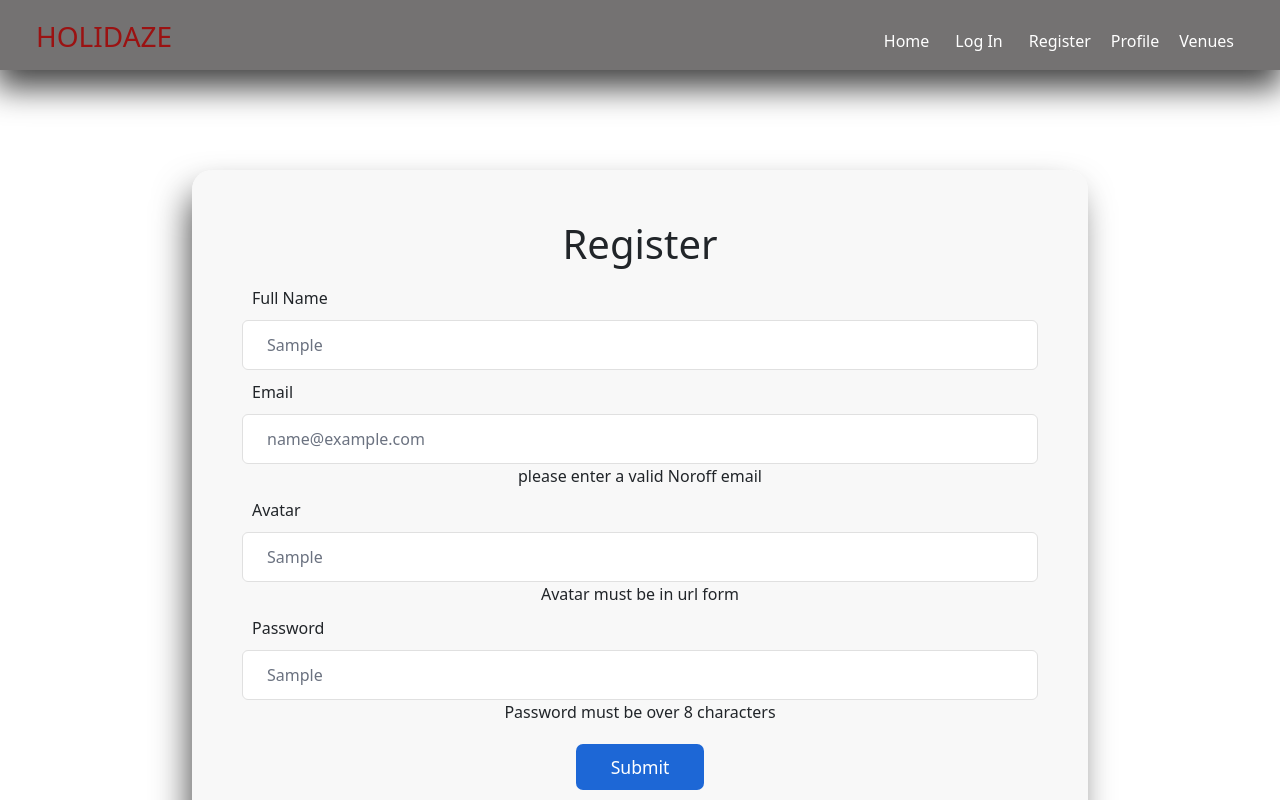
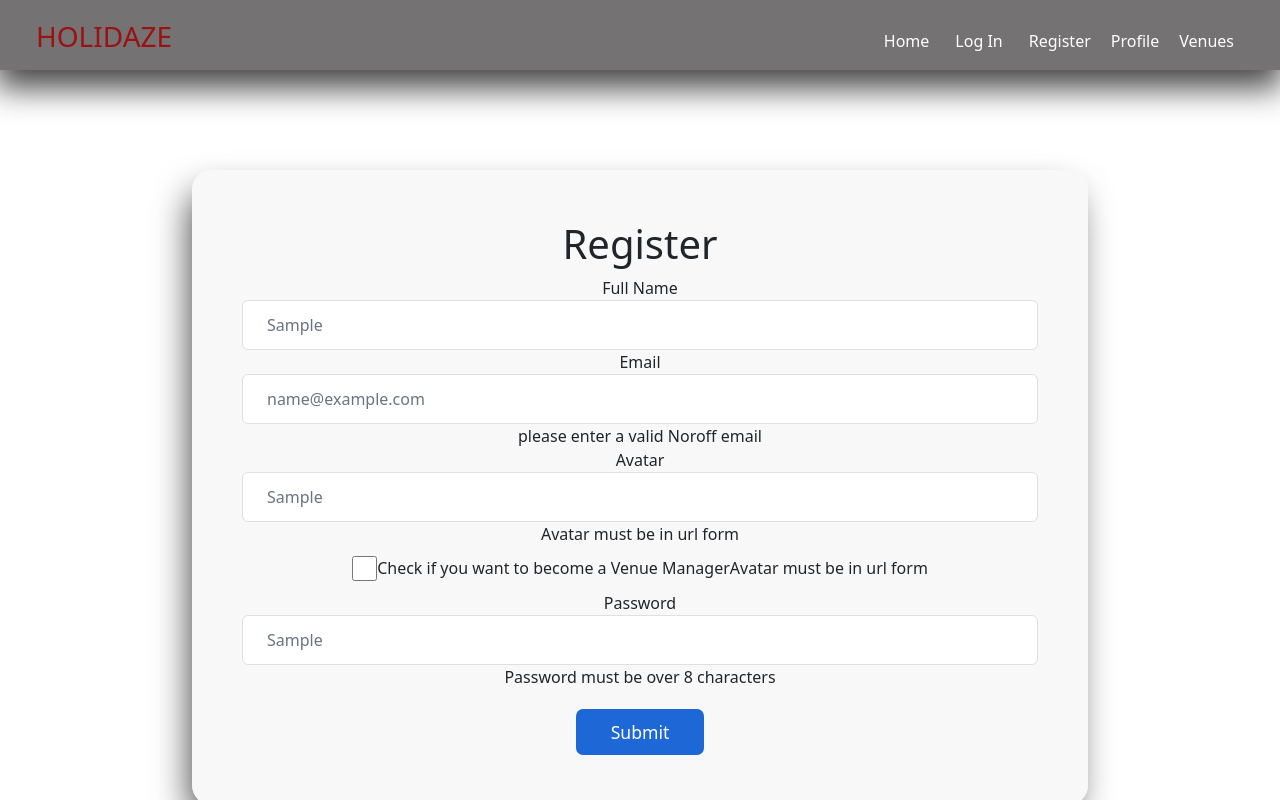
Before and after one commit to SaraRFerrer/Project-Exam-2, a React (Create React App) app: page /register in a window 1280 px wide. Both pictures are taken after typing "Sample", "name@example.com", "Sample", "Sample" into the empty fields and a click on the button "Submit". Shown: the top 800 px of the page. Built offline with nearby package versions, Linux system fonts and the light colour scheme.

Commit message:
venue manager, user venues

```diff
--- /dev/null
+++ b/src/components/cards/UserVenuesCard.jsx
@@ -0,0 +1,21 @@
+import React from "react";
+import { Link } from "react-router-dom";
+import styles from "../../styles/recent.module.css";
+
+import Card from "react-bootstrap/Card";
+
+function VenuesCard(props) {
+  const { id, media } = props;
+  return (
+    <Card className={styles.card}>
+      <div>
+        <img src={media} alt="" className={styles.gridImg} />
+        <Link to={`/specific/${id}`} className={styles.banner}>
+          MANAGE
+        </Link>
+      </div>
+    </Card>
+  );
+}
+
+export default VenuesCard;
--- a/src/pages/profile/profile.js
+++ b/src/pages/profile/profile.js
@@ -2,6 +2,7 @@ import React from "react";
 import Avatar from "./avatar";
 import Bookings from "./bookings";
 import CreateVenue from "./create";
+import UserVenues from "./venues";
 import styles from "../../styles/profile.module.css";
 
 function Profile() {
@@ -11,6 +12,7 @@ function Profile() {
       <Avatar />
       <Bookings />
       <CreateVenue />
+      <UserVenues />
     </div>
   );
 }
--- a/src/pages/profile/venues.js
+++ b/src/pages/profile/venues.js
@@ -0,0 +1,60 @@
+import React, { useState, useEffect } from "react";
+import styles from "../../styles/profile.module.css";
+import UserVenuesCard from "../../components/cards/UserVenuesCard";
+import Container from "react-bootstrap/Container";
+import Row from "react-bootstrap/Row";
+import Col from "react-bootstrap/Col";
+
+function UserVenues() {
+  const [venues, setVenues] = useState([]);
+
+  useEffect(() => {
+    const user = JSON.parse(localStorage.getItem("user"));
+    if (user) {
+      const url = `https://api.noroff.dev/api/v1/holidaze/profiles/${user.name}/venues`;
+      fetch(url, {
+        method: "GET",
+        headers: {
+          "Content-Type": "application/json",
+          Authorization: `Bearer ${user.accessToken}`,
+        },
+      })
+        .then((response) => response.json())
+        .then((data) => {
+          if (Array.isArray(data)) {
+            setVenues(data);
+          } else {
+            setVenues([]);
+          }
+        })
+        .catch((error) => {
+          console.error("Error fetching Venues:", error);
+          setVenues([]);
+        });
+    }
+  }, []);
+
+  return (
+    <div>
+      <h2>Your Venues</h2>
+      <Container fluid>
+        <Row className={styles.grid}>
+          {venues.map((venue) => (
+            <Col
+              xs={12}
+              sm={6}
+              md={4}
+              lg={3}
+              key={venue.id}
+              className="col-12 col-sm-6 col-md-4 col-lg-3"
+            >
+              <UserVenuesCard media={venue.media} id={venue.id} />
+            </Col>
+          ))}
+        </Row>
+      </Container>
+    </div>
+  );
+}
+
+export default UserVenues;
--- a/src/pages/register/register.js
+++ b/src/pages/register/register.js
@@ -7,29 +7,42 @@ import styles from "../../styles/register.module.css";
 
 function Register() {
   const [showAlert, setShowAlert] = useState(false);
+  const [venueManager, setVenueManager] = useState(false);
 
-  const initialValues = { name: "", email: "", avatar: "", password: "" };
+  const initialValues = {
+    name: "",
+    email: "",
+    avatar: "",
+    password: "",
+    venueManager: false,
+  };
 
   const handleSubmit = async (values) => {
     try {
-      const response = await fetch("https://api.noroff.dev/api/v1/holidaze/auth/register", {
-        method: "POST",
-        headers: {
-          "Content-Type": "application/json",
-        },
-        body: JSON.stringify(values),
-      });
+      const response = await fetch(
+        "https://api.noroff.dev/api/v1/holidaze/auth/register",
+        {
+          method: "POST",
+          headers: {
+            "Content-Type": "application/json",
+          },
+          body: JSON.stringify({
+            ...values,
+            venueManager: venueManager,
+          }),
+        }
+      );
 
       const data = await response.json();
 
       if (response.ok) {
         setShowAlert(true);
-        toast.success('Registration was successful!', {
+        toast.success("Registration was successful!", {
           position: toast.POSITION.TOP_RIGHT,
         });
         console.log(data);
       } else {
-        toast.error('Registration failed', {
+        toast.error("Registration failed", {
           position: toast.POSITION.TOP_RIGHT,
         });
         console.error(data);
@@ -103,6 +116,24 @@ function Register() {
                     className="error"
                   />
                 </div>
+                <div className={styles.checkContainer}>
+                  <label className={styles.checkLabel}>
+                    Check if you want to become a Venue Manager
+                  </label>
+                  <Field
+                    className={styles.checkbox}
+                    type="checkbox"
+                    name="venueManager"
+                    checked={venueManager}
+                    onChange={() => setVenueManager(!venueManager)}
+                    readOnly={false}
+                  />
+                  <ErrorMessage
+                    name="avatar"
+                    component="span"
+                    className="error"
+                  />
+                </div>
                 <div>
                   <label>Password</label>
                   <Field
@@ -120,14 +151,9 @@ function Register() {
                   />
                 </div>
 
-                <button
-                  type="submit"
-                  className={styles.formBtn}
-
-                >
+                <button type="submit" className={styles.formBtn}>
                   Submit
                 </button>
-
               </Form>
               <ToastContainer position="top-right" autoClose={5000} />
             </div>
--- a/src/styles/register.module.css
+++ b/src/styles/register.module.css
@@ -7,7 +7,7 @@
   margin-top: 100px;
   margin-bottom: 100px;
   border-radius: 20px;
-    box-shadow: -7px 18px 36px -6px rgba(0,0,0,0.75);
+  box-shadow: -7px 18px 36px -6px rgba(0, 0, 0, 0.75);
 }
 
 .input {
@@ -17,21 +17,29 @@
   border: 1px solid #e0e0e0;
   color: #6b7280;
   outline: none;
-
 }
 
 .formBtn {
   border: none;
   color: white;
-    background-color: #1D67D6;
+  background-color: #1d67d6;
   padding: 10px 35px 10px 35px;
   border-radius: 7px;
   margin-top: 20px;
   font-size: 1.1rem;
-
 }
 
-label {
-    float: left;
+.checkContainer {
+  display: inline-block;
   padding: 10px;
 }
+
+.checkLabel {
+  display: inline-block;
+}
+.checkbox {
+  height: 25px;
+  width: 25px;
+  float: left;
+  background-color: #1d67d6;
+}
```
Lines whose indentation alone changed are shown as unchanged.
